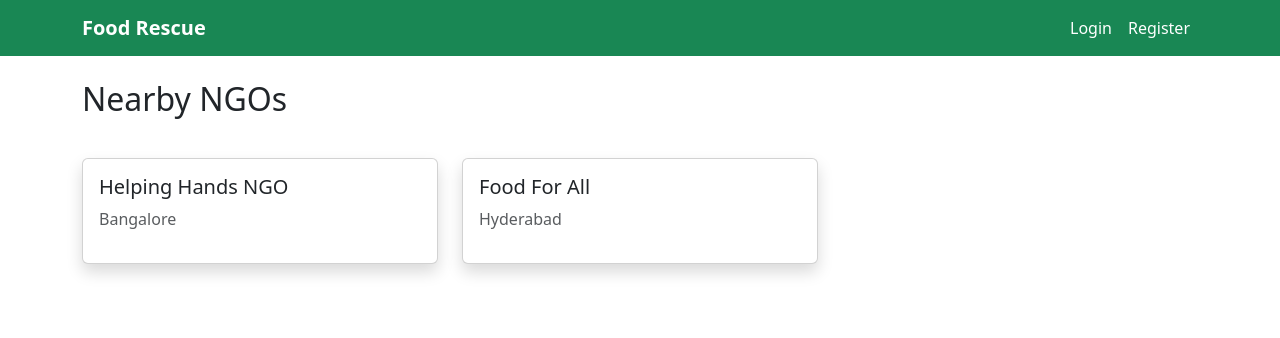
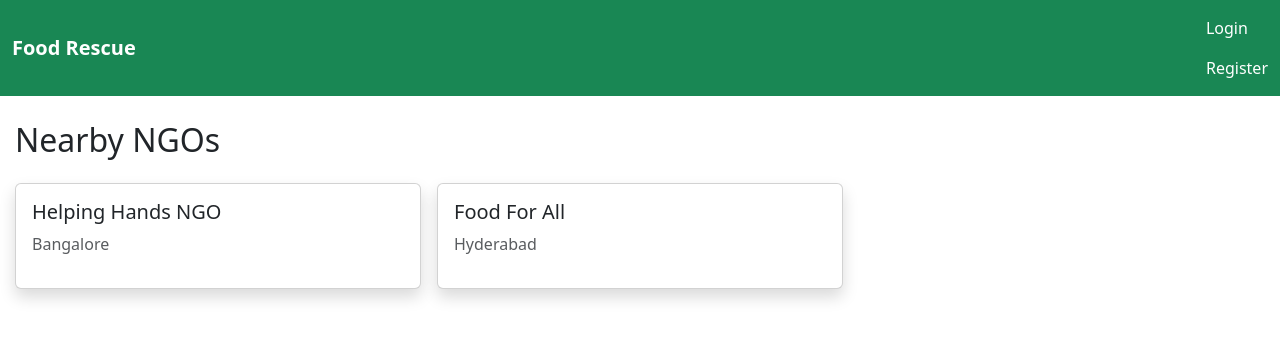
Before and after one commit to likithknp/food-rescue-UI, a React (Vite) app: page /ngos in a window 1280 px wide. Shown: the top 338 px of the page. Built offline with nearby package versions, Linux system fonts and the light colour scheme; no server answers.

Commit message:
adding view emergency requests

```diff
--- a/src/components/Navbar.jsx
+++ b/src/components/Navbar.jsx
@@ -51,85 +51,74 @@ function Navbar() {
     };
 
     return (
-        <nav className="navbar navbar-expand-lg navbar-dark bg-success">
+        <nav className="navbar navbar-dark bg-success sticky-top">
 
-            <div className="container">
+            <div className="container-fluid">
 
                 <Link className="navbar-brand fw-bold" to="/">
                     Food Rescue
                 </Link>
 
-                <div className="navbar-nav ms-auto">
+                {/* Mobile: offcanvas toggle */}
+                <button
+                    className="btn btn-outline-light d-md-none"
+                    type="button"
+                    data-bs-toggle="offcanvas"
+                    data-bs-target="#mobileMenu"
+                    aria-controls="mobileMenu"
+                    aria-label="Open menu"
+                >
+                    <span className="navbar-toggler-icon"></span>
+                </button>
 
+                {/* Desktop nav (visible on md and up) */}
+                <div className="d-none d-md-flex navbar-nav ms-auto">
                     {!isLoggedIn ? (
                         <>
-                            <Link
-                                className="nav-link text-white"
-                                to="/login"
-                            >
-                                Login
-                            </Link>
-
-                            <Link
-                                className="nav-link text-white"
-                                to="/register"
-                            >
-                                Register
-                            </Link>
+                            <Link className="nav-link text-white" to="/login">Login</Link>
+                            <Link className="nav-link text-white" to="/register">Register</Link>
                         </>
                     ) : (
                         <>
-                            <Link
-                                className="nav-link text-white"
-                                to="/dashboard"
-                            >
-                                Dashboard
-                            </Link>
-
-                            <Link
-                                className="nav-link text-white"
-                                to="/add-donation"
-                            >
-                                Donate Food
-                            </Link>
-
-                            <Link
-                                className="nav-link text-white"
-                                to="/donations"
-                            >
-                                Available Food
-                            </Link>
-
-                            <Link
-                                className="nav-link text-white"
-                                to="/ngos"
-                            >
-                                NGOs
-                            </Link>
-
-                            <Link
-                                className="nav-link text-white"
-                                to="/view-emergency-requests"
-                            >
-                                Emergency Requests
-                            </Link>
-
-                            <Link
-                                className="nav-link text-white"
-                                to="/profile"
-                            >
-                                Profile
-                            </Link>
-
-                            <button
-                                className="btn btn-outline-light ms-2"
-                                onClick={handleLogout}
-                            >
-                                Logout
-                            </button>
+                            <Link className="nav-link text-white" to="/dashboard">Dashboard</Link>
+                            <Link className="nav-link text-white" to="/add-donation">Donate Food</Link>
+                            <Link className="nav-link text-white" to="/donations">Available Food</Link>
+                            <Link className="nav-link text-white" to="/ngos">NGOs</Link>
+                            <Link className="nav-link text-white" to="/view-emergency-requests">Emergency Requests</Link>
+                            <Link className="nav-link text-white" to="/profile">Profile</Link>
+                            <button className="btn btn-outline-light ms-2" onClick={handleLogout}>Logout</button>
                         </>
                     )}
+                </div>
 
+                {/* Offcanvas mobile menu (shows on small screens) */}
+                <div className="offcanvas offcanvas-end text-bg-success" tabIndex="-1" id="mobileMenu" aria-labelledby="mobileMenuLabel">
+                    <div className="offcanvas-header">
+                        <h5 className="offcanvas-title" id="mobileMenuLabel">Food Rescue</h5>
+                        <button type="button" className="btn-close btn-close-white" data-bs-dismiss="offcanvas" aria-label="Close"></button>
+                    </div>
+                    <div className="offcanvas-body">
+                        <div className="navbar-nav">
+                            {!isLoggedIn ? (
+                                <>
+                                    <Link className="nav-link text-white py-2" to="/login" data-bs-dismiss="offcanvas">Login</Link>
+                                    <Link className="nav-link text-white py-2" to="/register" data-bs-dismiss="offcanvas">Register</Link>
+                                </>
+                            ) : (
+                                <>
+                                    <Link className="nav-link text-white py-2" to="/dashboard" data-bs-dismiss="offcanvas">Dashboard</Link>
+                                    <Link className="nav-link text-white py-2" to="/add-donation" data-bs-dismiss="offcanvas">Donate Food</Link>
+                                    <Link className="nav-link text-white py-2" to="/donations" data-bs-dismiss="offcanvas">Available Food</Link>
+                                    <Link className="nav-link text-white py-2" to="/ngos" data-bs-dismiss="offcanvas">NGOs</Link>
+                                    <Link className="nav-link text-white py-2" to="/view-emergency-requests" data-bs-dismiss="offcanvas">Emergency Requests</Link>
+                                    <Link className="nav-link text-white py-2" to="/profile" data-bs-dismiss="offcanvas">Profile</Link>
+                                    <div className="mt-3">
+                                        <button className="btn btn-outline-light w-100" onClick={() => { try { handleLogout(); document.querySelector('#mobileMenu .btn-close')?.click(); } catch(e){} }}>Logout</button>
+                                    </div>
+                                </>
+                            )}
+                        </div>
+                    </div>
                 </div>
 
             </div>
--- a/src/main.jsx
+++ b/src/main.jsx
@@ -3,6 +3,7 @@ import ReactDOM from "react-dom/client";
 import App from "./App.jsx";
 
 import "bootstrap/dist/css/bootstrap.min.css";
+import "bootstrap/dist/js/bootstrap.bundle.min.js";
 
 ReactDOM.createRoot(document.getElementById("root")).render(
   <React.StrictMode>
--- a/src/pages/AddDonation.jsx
+++ b/src/pages/AddDonation.jsx
@@ -131,7 +131,7 @@ function AddDonation() {
         style={{
           minHeight: "100vh",
           backgroundColor: "#f0faf0",
-          padding: "30px 15px",
+          padding: "15px",
         }}
       >
         <div
@@ -139,8 +139,8 @@ function AddDonation() {
             maxWidth: "700px",
             margin: "0 auto",
             background: "#fff",
-            borderRadius: "24px",
-            padding: "30px",
+            borderRadius: "16px",
+            padding: "20px",
             boxShadow: "0 10px 30px rgba(0,0,0,0.08)",
           }}
         >
--- a/src/pages/Donations.jsx
+++ b/src/pages/Donations.jsx
@@ -46,11 +46,11 @@ function Donations() {
         <>
             <Navbar />
 
-            <div className="container mt-4">
+            <div className="container-fluid" style={{ padding: "15px" }}>
 
-                <h2>Available Food Donations</h2>
+                <h2 style={{ marginTop: "10px" }}>Available Food Donations</h2>
 
-                <div className="row">
+                <div className="row g-3">
 
                     {donations.length === 0 ? (
                         <div className="col-12">
@@ -61,7 +61,7 @@ function Donations() {
                     ) : (
                         donations.map((food) => (
                             <div
-                                className="col-md-4 mt-3"
+                                className="col-12 col-sm-6 col-md-4"
                                 key={food.id}
                             >
                                 <div className="card shadow">
--- a/src/pages/NGOs.jsx
+++ b/src/pages/NGOs.jsx
@@ -56,9 +56,9 @@ function NGOs() {
     <>
       <Navbar />
 
-      <div className="container mt-4">
+      <div className="container-fluid" style={{ padding: "15px" }}>
 
-        <h2 className="mb-4">Nearby NGOs</h2>
+        <h2 className="mb-4" style={{ marginTop: "10px" }}>Nearby NGOs</h2>
 
         {location && (
           <div className="alert alert-success">
@@ -76,12 +76,12 @@ function NGOs() {
           </div>
         )}
 
-        <div className="row">
+        <div className="row g-3">
 
           {ngos.map((ngo) => (
 
             <div
-              className="col-md-4 mt-3"
+              className="col-12 col-sm-6 col-md-4"
               key={ngo.id}
             >
 
--- a/src/pages/ViewEmergencyRequests.jsx
+++ b/src/pages/ViewEmergencyRequests.jsx
@@ -62,8 +62,8 @@ function ViewEmergencyRequests() {
       <div
         style={{
           maxWidth: "1000px",
-          margin: "20px auto",
-          padding: "20px",
+          margin: "0 auto",
+          padding: "15px",
         }}
       >
         <h2>🚨 Emergency Requests</h2>
```
